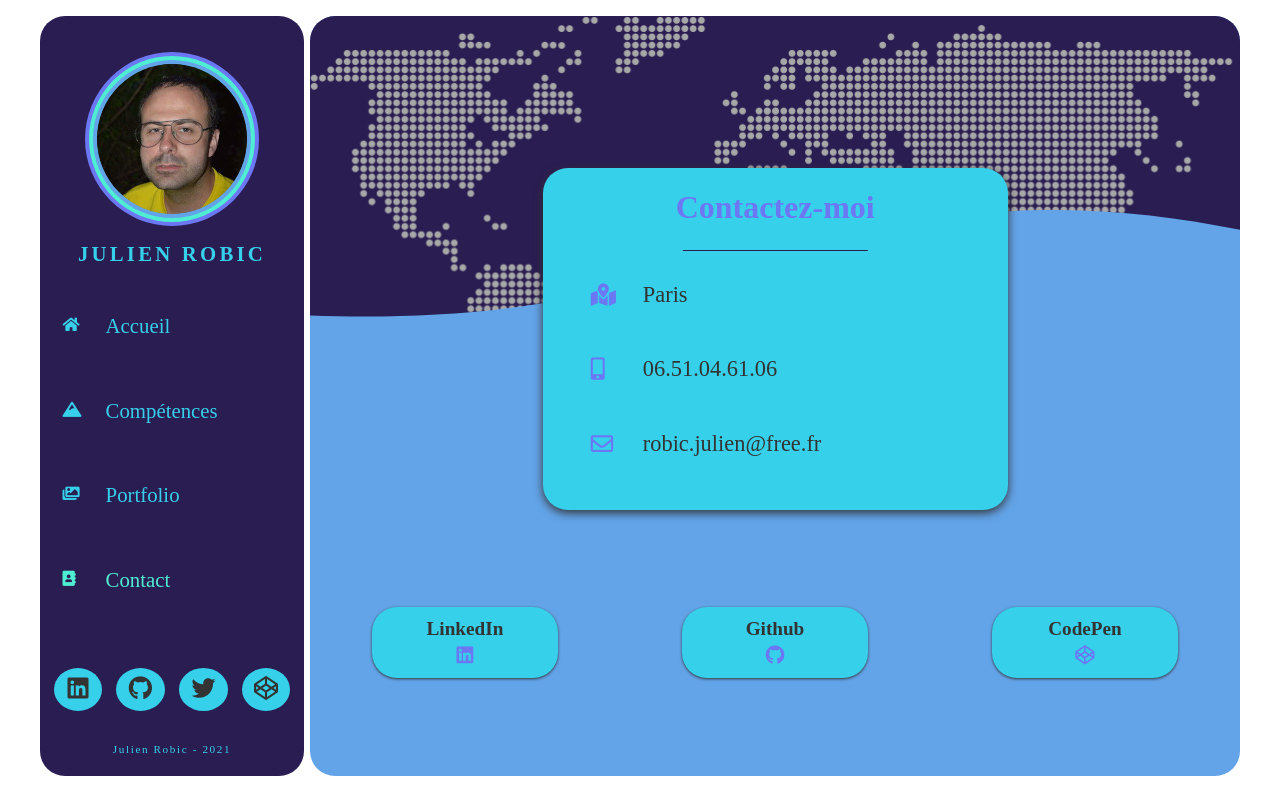
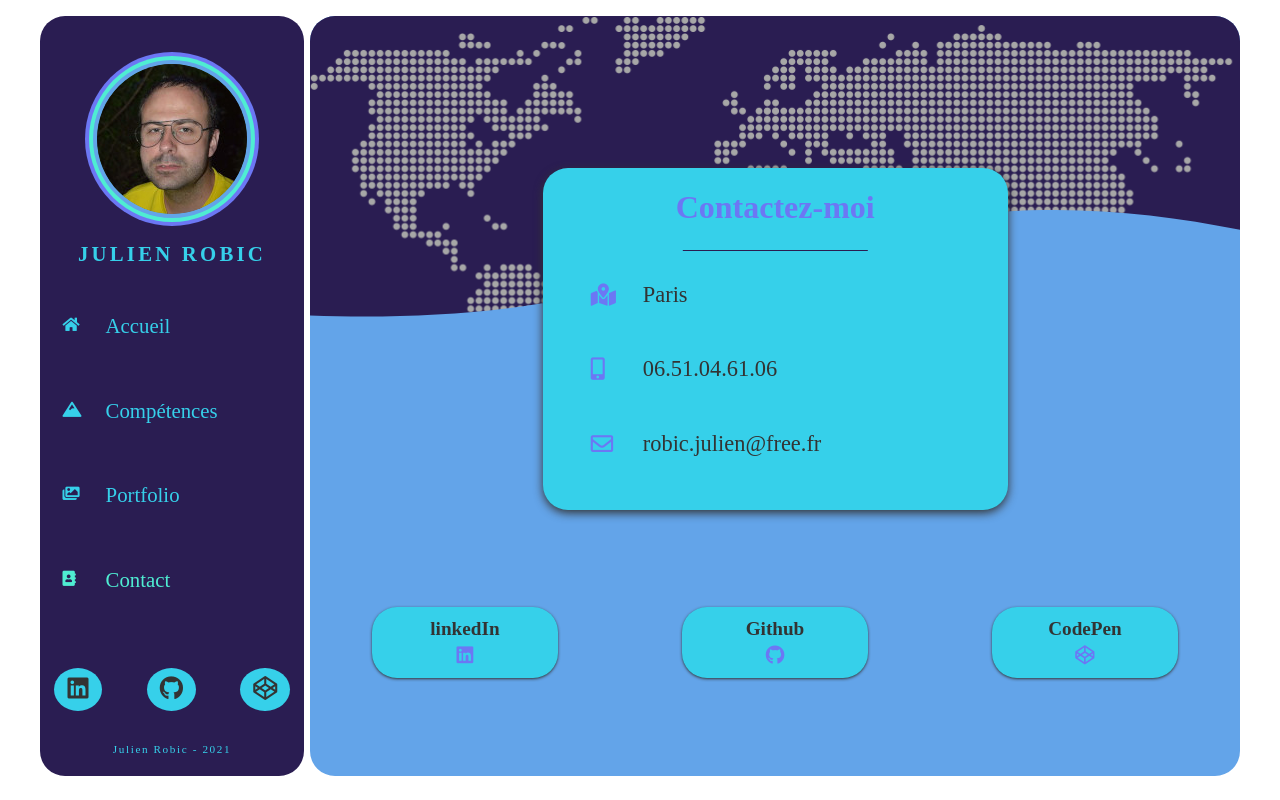
Before and after one commit to Nayte91/resume, a React (Create React App) app: page /contact in a window 1280 px wide. Built offline with nearby package versions, Linux system fonts and the light colour scheme; a web font is replaced by a local one.

Commit message:
moved social network informations into data folder

```diff
--- a/src/components/Navigation.tsx
+++ b/src/components/Navigation.tsx
@@ -1,5 +1,6 @@
 import React from 'react';
 import { NavLink } from "react-router-dom";
+import {networksData} from "../data/networksData";
 
 const Navigation = () => {
     return (
@@ -40,28 +41,17 @@ const Navigation = () => {
                 </ul>
             </div>
 
-            <div id="social-networks">
+            <div id="social-networks-bubbles">
                 <ul>
-                    <li>
-                        <a href="https://www.google.fr" target="_blank" rel="noopener noreferrer">
-                            <i className="fab fa-linkedin" />
-                        </a>
-                    </li>
-                    <li>
-                        <a href="https://www.google.fr" target="_blank" rel="noopener noreferrer">
-                            <i className="fab fa-github" />
-                        </a>
-                    </li>
-                    <li>
-                        <a href="https://www.google.fr" target="_blank" rel="noopener noreferrer">
-                            <i className="fab fa-twitter" />
-                        </a>
-                    </li>
-                    <li>
-                        <a href="https://www.google.fr" target="_blank" rel="noopener noreferrer">
-                            <i className="fab fa-codepen" />
-                        </a>
-                    </li>
+                    { networksData.map(network => {
+                        return(
+                            <li key={network.name}>
+                                <a href={network.url} target="_blank" rel="noopener noreferrer">
+                                    <i className={network.icon} />
+                                </a>
+                            </li>
+                        );
+                    }) }
                 </ul>
 
                 <div id="signature">
--- /dev/null
+++ b/src/data/networksData.ts
@@ -0,0 +1,17 @@
+export const networksData = [
+    {
+        name: 'linkedIn',
+        icon: 'fab fa-linkedin',
+        url: 'https://www.linkedin.com/in/julien-robic-b6a895178/',
+    },
+    {
+        name: 'Github',
+        icon: 'fab fa-github',
+        url: 'https://github.com/Nayte91',
+    },
+    {
+        name: 'CodePen',
+        icon: 'fab fa-codepen',
+        url: 'https://codepen.io/nayte91',
+    }
+]
--- a/src/pages/Contact.tsx
+++ b/src/pages/Contact.tsx
@@ -1,6 +1,7 @@
 import React from 'react';
 import Navigation from "../components/Navigation";
 import {CopyToClipboard} from 'react-copy-to-clipboard';
+import {networksData} from "../data/networksData";
 
 const Contact = () => {
     return (
@@ -41,18 +42,23 @@ const Contact = () => {
                 </div>
                 <div id="social-network">
                     <ul>
-                        <a href="https://www.linkedin.com/in/julien-robic-b6a895178/">
-                            <h4>LinkedIn</h4>
-                            <i className="fab fa-linkedin" />
-                        </a>
-                        <a href="https://github.com/Nayte91">
-                            <h4>Github</h4>
-                            <i className="fab fa-github" />
-                        </a>
-                        <a href="https://codepen.io/nayte91">
-                            <h4>CodePen</h4>
-                            <i className="fab fa-codepen" />
-                        </a>
+                        {networksData.map(network => {
+                            return (
+                                <a href={network.url} key={network.name}>
+                                    <h4>{network.name}</h4>
+                                    <i className={network.icon} />
+                                </a>
+                            );
+                        })}
+
+                        {/*<a href="https://github.com/Nayte91">*/}
+                        {/*    <h4>Github</h4>*/}
+                        {/*    <i className="fab fa-github" />*/}
+                        {/*</a>*/}
+                        {/*<a href="https://codepen.io/nayte91">*/}
+                        {/*    <h4>CodePen</h4>*/}
+                        {/*    <i className="fab fa-codepen" />*/}
+                        {/*</a>*/}
                     </ul>
                 </div>
             </div>
--- a/src/styles/components/_navigation.scss
+++ b/src/styles/components/_navigation.scss
@@ -81,7 +81,7 @@
     }
   }
 
-  #social-networks {
+  #social-networks-bubbles {
     grid-area: 3;
 
     ul {
@@ -137,7 +137,7 @@
     min-height: 50px;
     margin-bottom: .2rem;
 
-    #identity, #social-networks {
+    #identity, #social-networks-bubbles {
       display: none;
     }
 
```
